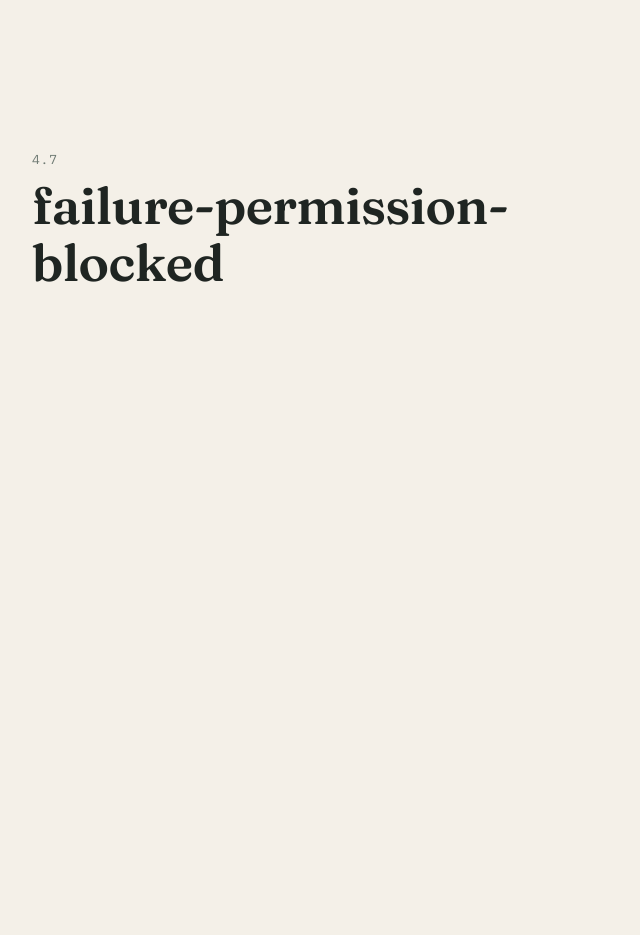
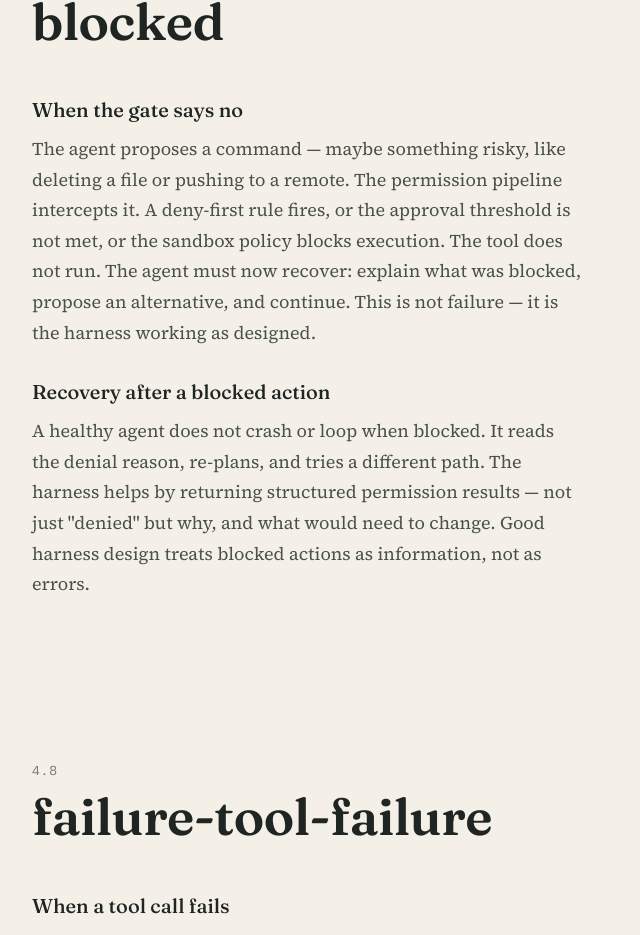
Before and after one commit to deepak-karkala/illustrated-series, a React (Vite) app in the folder illustrated-coding-agent/: page / in a window 1280 px wide. Shown: the part 8156-9091 px from the top of the page, without its empty margins (0-640 px from the left). Built offline with nearby package versions, Linux system fonts and the light colour scheme.

Commit message:
Slice 4.1: add failure-mode content and scene definitions
- 4 content blocks for failure-permission-blocked and failure-tool-failure
  scenes (derived from source corpus chapters 05, 13)
- Scene definitions with content references, annotations, and simulator
  state targets for both failure scenes

```diff
--- a/illustrated-coding-agent/src/story/content.ts
+++ b/illustrated-coding-agent/src/story/content.ts
@@ -145,4 +145,36 @@ export const INTRO_CONTENT: ContentBlock[] = [
     body: 'When a fresh session begins, the harness loads bootstrapping context: routing files, project structure, key decisions, and recent progress. The retrieved memory becomes part of the opening context window, giving the new session a running start. Without it, every session rediscovers the same facts at the cost of time, tokens, and correctness.',
     lensMode: 'product',
   },
+  {
+    id: 'failure-permission-intro',
+    chapterId: 'flight-recorder',
+    sceneId: 'failure-permission-blocked',
+    heading: 'When the gate says no',
+    body: 'The agent proposes a command — maybe something risky, like deleting a file or pushing to a remote. The permission pipeline intercepts it. A deny-first rule fires, or the approval threshold is not met, or the sandbox policy blocks execution. The tool does not run. The agent must now recover: explain what was blocked, propose an alternative, and continue. This is not failure — it is the harness working as designed.',
+    lensMode: 'product',
+  },
+  {
+    id: 'failure-permission-recovery',
+    chapterId: 'flight-recorder',
+    sceneId: 'failure-permission-blocked',
+    heading: 'Recovery after a blocked action',
+    body: 'A healthy agent does not crash or loop when blocked. It reads the denial reason, re-plans, and tries a different path. The harness helps by returning structured permission results — not just "denied" but why, and what would need to change. Good harness design treats blocked actions as information, not as errors.',
+    lensMode: 'product',
+  },
+  {
+    id: 'failure-tool-intro',
+    chapterId: 'flight-recorder',
+    sceneId: 'failure-tool-failure',
+    heading: 'When a tool call fails',
+    body: 'The agent invokes a tool — say, running a build command — and the command returns a non-zero exit code. The tool itself succeeded at executing, but the result is a failure. Now the agent must read the error output, diagnose the cause, and decide: retry with adjustments, try a different approach, or escalate. This is the point where many weak agents spiral, repeating the same failing command without learning.',
+    lensMode: 'product',
+  },
+  {
+    id: 'failure-tool-recovery',
+    chapterId: 'flight-recorder',
+    sceneId: 'failure-tool-failure',
+    heading: 'The diagnosis-recovery loop',
+    body: 'Strong agent systems make tool failures recoverable. They preserve the error output, inject it back into context so the model can reason about it, and provide verification tools (linters, type checkers, test runners) that convert ambiguous failure into concrete, actionable signal. The harness decides whether a failure is terminal, retryable, or requires a strategy change — and that decision is what separates a brittle agent from a durable one.',
+    lensMode: 'product',
+  },
 ];
--- a/illustrated-coding-agent/src/story/scene-registry.ts
+++ b/illustrated-coding-agent/src/story/scene-registry.ts
@@ -136,6 +136,28 @@ export const SCENE_DEFINITIONS: SceneDefinition[] = [
     allowedToggles: [],
     emphasis: 'balanced',
   },
+  {
+    sceneId: 'failure-permission-blocked',
+    chapterId: 'flight-recorder',
+    contentBlockIds: ['failure-permission-intro', 'failure-permission-recovery'],
+    targetSimulatorStateId: 'failure-permission-blocked',
+    annotations: [
+      { id: 'a-perm-blocked', label: 'Permission denied', position: 'top', colorVar: '--color-warning' },
+    ],
+    allowedToggles: [],
+    emphasis: 'simulator',
+  },
+  {
+    sceneId: 'failure-tool-failure',
+    chapterId: 'flight-recorder',
+    contentBlockIds: ['failure-tool-intro', 'failure-tool-recovery'],
+    targetSimulatorStateId: 'failure-tool-failure',
+    annotations: [
+      { id: 'a-tool-fail', label: 'Tool failed', position: 'top', colorVar: '--color-warning' },
+    ],
+    allowedToggles: [],
+    emphasis: 'simulator',
+  },
 ];
 
 export function getSceneIds(chapterId: ChapterId): SceneId[] {
```
